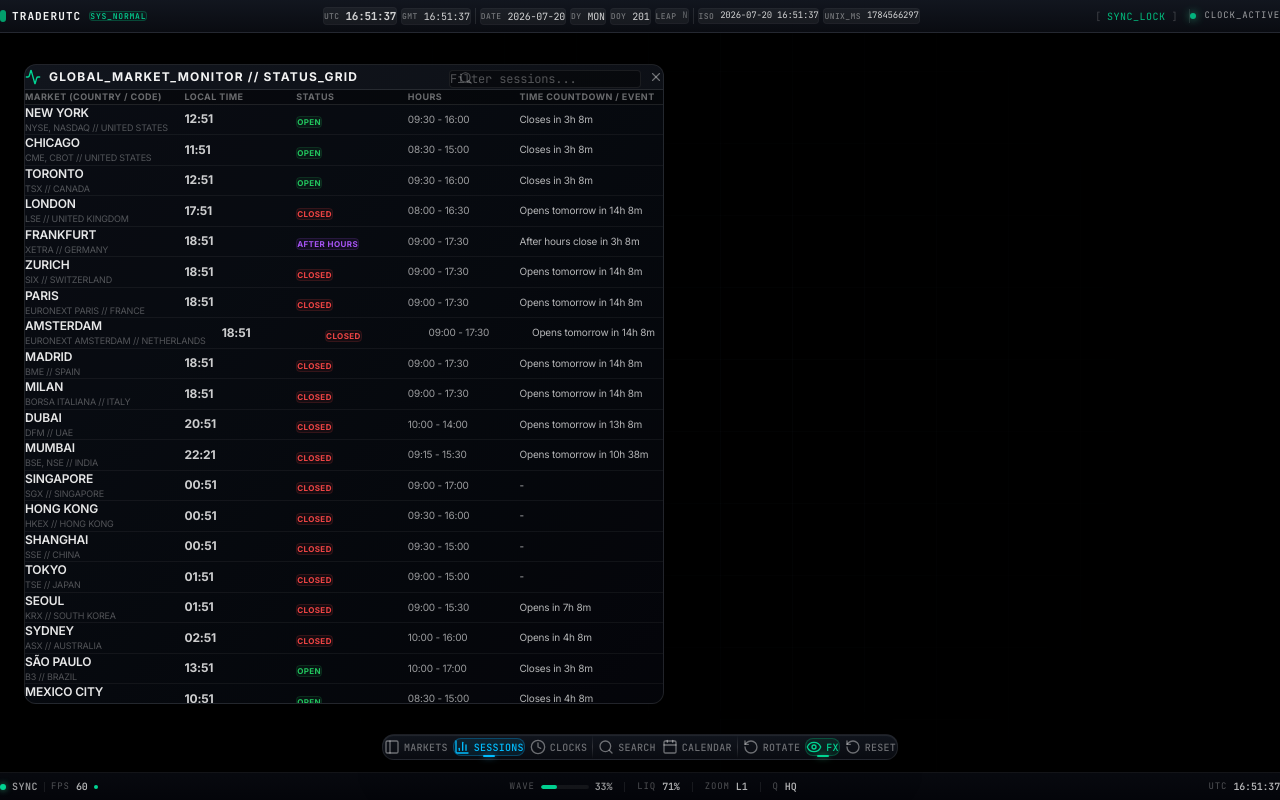
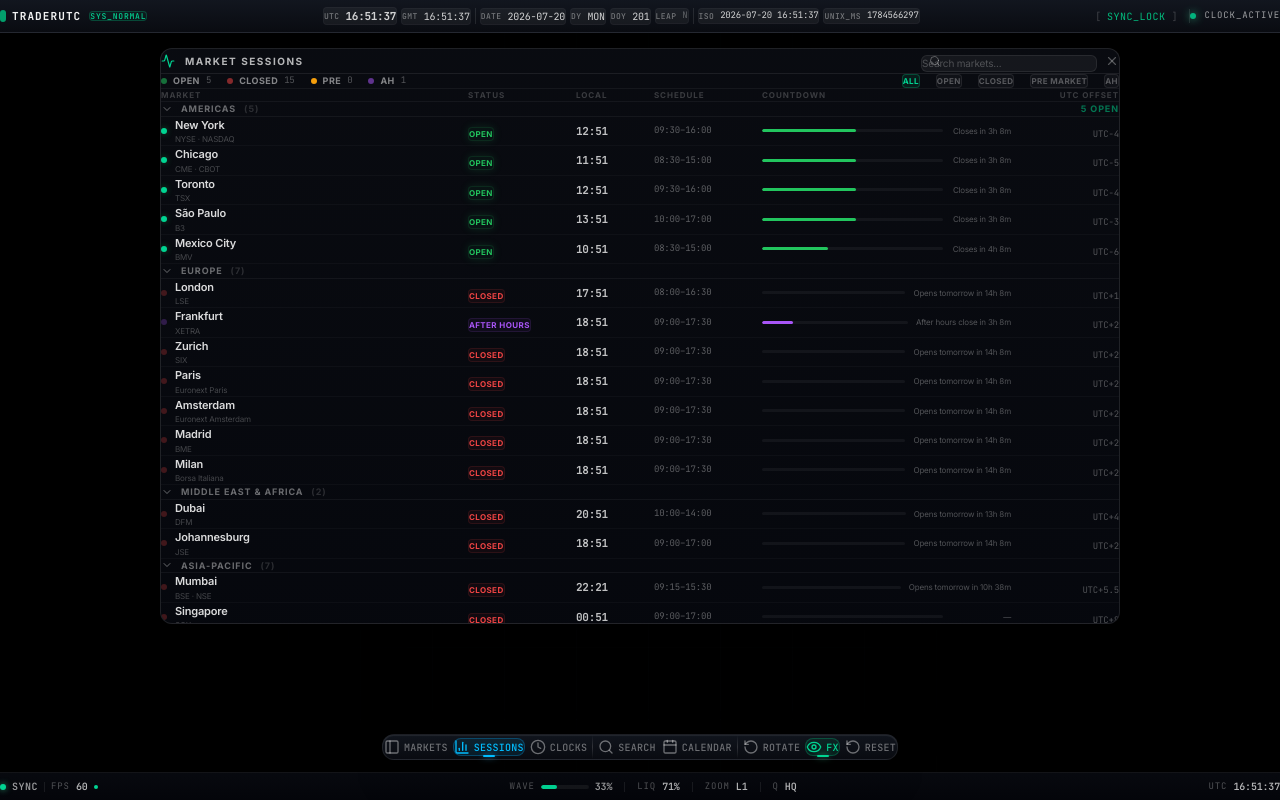
Before and after one commit to atmediallc/traderutc, a Next.js app: page / in a window 1280 px wide. Both pictures are taken after a click on the button "SESSIONS". Built offline with nearby package versions, Linux system fonts and the light colour scheme.

Commit message:
feat: enhance MarketSessionPanel with improved layout, filtering, and status display

```diff
--- a/src/features/markets/components/MarketSessionPanel.tsx
+++ b/src/features/markets/components/MarketSessionPanel.tsx
@@ -1,93 +1,248 @@
 /**
  * MarketSessionPanel Component
  *
- * A professional, high-density Bloomberg-style table displaying all markets,
- * their current local time, status, schedule, and time countdowns.
+ * Professional Bloomberg-inspired market sessions dashboard.
+ * Displays all global markets grouped by region with real-time status,
+ * local time, schedule, and animated countdown progress bars.
+ *
+ * Layout:
+ * ┌──────────────────────────────────────────────────┐
+ * │ 🔴 MARKET SESSIONS            [search] [filter] ✕│
+ * │ ● 6 OPEN  ● 4 CLOSED  ● 2 PRE  ● 1 AH         │
+ * ├──────────────────────────────────────────────────┤
+ * │  AMERICAS (5)                          [▾]       │
+ * │  🟢 NYSE · NASDAQ  OPEN  14:32  ████░░░ 3h      │
+ * │  ...                                              │
+ * │  EUROPE (4)                                       │
+ * │  ...                                              │
+ * └──────────────────────────────────────────────────┘
  */
 'use client';
 
+import { useState, useMemo } from 'react';
 import { motion, AnimatePresence } from 'framer-motion';
-import { X, Search, Activity } from 'lucide-react';
+import { X, Search, Activity, ChevronDown, ChevronRight } from 'lucide-react';
 import { useLayoutStore } from '@/features/layout/stores/layout.store';
-import { useMarketsStore } from '../stores/markets.store';
 import { useUTCStore } from '@/features/utc/stores/utc.store';
 import { getStatusColor } from '../hooks/useMarketStatus';
-import { marketIntelligenceEngine, Market } from '@/engines';
+import { marketIntelligenceEngine, Market, MARKETS } from '@/engines';
+import { cn } from '@/lib/utils';
+import type { MarketStatus } from '@/engines/shared/engine.types';
 
+/* ─── Region Definitions ─── */
+const REGIONS = [
+  {
+    id: 'americas',
+    label: 'Americas',
+    markets: ['NEW_YORK', 'CHICAGO', 'TORONTO', 'SAO_PAULO', 'MEXICO_CITY'],
+  },
+  {
+    id: 'europe',
+    label: 'Europe',
+    markets: ['LONDON', 'FRANKFURT', 'ZURICH', 'PARIS', 'AMSTERDAM', 'MADRID', 'MILAN'],
+  },
+  {
+    id: 'middle-east',
+    label: 'Middle East & Africa',
+    markets: ['DUBAI', 'JOHANNESBURG'],
+  },
+  {
+    id: 'asia-pacific',
+    label: 'Asia-Pacific',
+    markets: ['MUMBAI', 'SINGAPORE', 'HONG_KONG', 'SHANGHAI', 'TOKYO', 'SEOUL', 'SYDNEY'],
+  },
+];
+
+type FilterStatus = 'all' | 'OPEN' | 'CLOSED' | 'PRE_MARKET' | 'AFTER_HOURS';
+
+/* ─── Main Component ─── */
 export function MarketSessionPanel() {
-  const isOpen = useLayoutStore((s) => s.sessionPanelOpen);
-  const toggle = useLayoutStore((s) => s.toggleSessionPanel);
-  const selectMarket = useMarketsStore((s) => s.selectMarket);
-  const searchQuery = useMarketsStore((s) => s.searchQuery);
-  const setSearchQuery = useMarketsStore((s) => s.setSearchQuery);
-  const filteredMarkets = useMarketsStore((s) => s.filteredMarkets);
+  const { sessionPanelOpen, toggleSessionPanel } = useLayoutStore();
   const utcMs = useUTCStore((s) => s.utcMs);
+
+  const [search, setSearch] = useState('');
+  const [statusFilter, setStatusFilter] = useState<FilterStatus>('all');
+  const [collapsedRegions, setCollapsedRegions] = useState<Set<string>>(new Set());
+
+  /* Compute status for all markets */
+  const marketStatuses = useMemo(() => {
+    return MARKETS.map((m) => ({
+      market: m,
+      status: marketIntelligenceEngine.computeMarketStatus(m.id, utcMs),
+    }));
+  }, [utcMs]);
+
+  /* Filter by search + status */
+  const filtered = useMemo(() => {
+    const q = search.toLowerCase().trim();
+    return marketStatuses.filter(({ market, status }) => {
+      const matchesSearch =
+        !q ||
+        market.city.toLowerCase().includes(q) ||
+        market.country.toLowerCase().includes(q) ||
+        market.exchanges.some((e) => e.toLowerCase().includes(q));
+      const matchesStatus = statusFilter === 'all' || status.status === statusFilter;
+      return matchesSearch && matchesStatus;
+    });
+  }, [marketStatuses, search, statusFilter]);
+
+  /* Summary counts */
+  const counts = useMemo(() => {
+    const c: Record<string, number> = { OPEN: 0, CLOSED: 0, PRE_MARKET: 0, AFTER_HOURS: 0 };
+    marketStatuses.forEach(({ status }) => {
+      if (status.status in c) c[status.status]++;
+    });
+    return c;
+  }, [marketStatuses]);
+
+  const toggleRegion = (id: string) => {
+    setCollapsedRegions((prev) => {
+      const next = new Set(prev);
+      if (next.has(id)) next.delete(id);
+      else next.add(id);
+      return next;
+    });
+  };
 
   return (
     <AnimatePresence>
-      {isOpen && (
+      {sessionPanelOpen && (
         <motion.div
-          initial={{ opacity: 0, x: -20 }}
-          animate={{ opacity: 1, x: 0 }}
-          exit={{ opacity: 0, x: -20 }}
-          transition={{ duration: 0.2 }}
-          className="absolute left-6 top-16 bottom-24 z-40 w-160 max-w-[calc(100vw-3rem)] border border-white/10 rounded-xl overflow-hidden shadow-[0_20px_50px_rgba(0,0,0,0.85)] flex flex-col font-sans"
+          initial={{ opacity: 0, y: -12, scale: 0.98 }}
+          animate={{ opacity: 1, y: 0, scale: 1 }}
+          exit={{ opacity: 0, y: -12, scale: 0.98 }}
+          transition={{ duration: 0.22, ease: [0.23, 1, 0.32, 1] }}
+          className="absolute top-12 left-1/2 -translate-x-1/2 z-50 w-240 max-h-[72vh] rounded-xl border border-white/10 shadow-[0_24px_80px_-12px_rgba(0,0,0,0.9)] overflow-hidden flex flex-col"
           style={{
-            background: 'linear-gradient(135deg, rgba(15,20,30,0.8) 0%, rgba(5,7,12,0.95) 100%)',
-            backdropFilter: 'blur(20px)',
-            WebkitBackdropFilter: 'blur(20px)',
+            background: 'linear-gradient(180deg, rgba(10,12,18,0.92) 0%, rgba(6,8,14,0.96) 100%)',
+            backdropFilter: 'blur(24px)',
           }}
         >
-          {/* Header */}
-          <div className="flex items-center justify-between p-4 border-b border-white/10 bg-white/2">
+          {/* ─── Header ─── */}
+          <div className="flex items-center justify-between px-4 py-2.5 border-b border-white/8 shrink-0">
+            <div className="flex items-center gap-2.5">
+              <Activity className="w-3.5 h-3.5 text-emerald-400" />
+              <span className="text-[10px] font-bold text-white/70 uppercase tracking-[0.15em]">
+                Market Sessions
+              </span>
+            </div>
+
             <div className="flex items-center gap-2">
-              <Activity className="w-4 h-4 text-emerald-400" />
-              <h2 className="text-xs font-bold tracking-widest text-white/95 uppercase">
-                GLOBAL_MARKET_MONITOR // STATUS_GRID
-              </h2>
-            </div>
-            <div className="flex items-center gap-2">
+              {/* Search */}
               <div className="relative">
-                <Search className="absolute left-2.5 top-1.5 w-3.5 h-3.5 text-white/30" />
+                <Search className="absolute left-2 top-1/2 -translate-y-1/2 w-3 h-3 text-white/30" />
                 <input
                   type="text"
-                  placeholder="Filter sessions..."
-                  value={searchQuery}
-                  onChange={(e) => setSearchQuery(e.target.value)}
-                  className="bg-black/40 border border-white/8 rounded pl-8 pr-3 py-1 text-xs font-mono text-white/80 placeholder:text-white/30 focus:outline-none focus:border-emerald-500/50 transition-colors w-48"
+                  placeholder="Search markets..."
+                  value={search}
+                  onChange={(e) => setSearch(e.target.value)}
+                  className="w-44 rounded-md border border-white/8 bg-white/5 pl-7 pr-2 py-1 text-[10px] text-white/80 placeholder-white/25 outline-none focus:border-emerald-500/30 transition-colors"
                 />
               </div>
+
               <button
-                onClick={toggle}
-                className="p-1 rounded text-white/40 hover:bg-white/5 hover:text-white transition-colors"
+                onClick={toggleSessionPanel}
+                className="text-white/30 hover:text-white/70 transition-colors p-1"
               >
                 <X className="w-3.5 h-3.5" />
               </button>
             </div>
           </div>
 
-          {/* Table Header */}
-          <div className="grid grid-cols-[1.5fr_1fr_1fr_1fr_1.5fr] gap-4 px-4 py-2 border-b border-white/10 bg-black/40 text-[9px] font-bold text-white/40 uppercase tracking-wider">
-            <div>Market (Country / Code)</div>
-            <div>Local Time</div>
-            <div>Status</div>
-            <div>Hours</div>
-            <div>Time Countdown / Event</div>
+          {/* ─── Summary Bar ─── */}
+          <div className="flex items-center gap-4 px-4 py-2 border-b border-white/5 shrink-0">
+            <StatusPip label="OPEN" count={counts.OPEN} />
+            <StatusPip label="CLOSED" count={counts.CLOSED} />
+            <StatusPip label="PRE" count={counts.PRE_MARKET} />
+            <StatusPip label="AH" count={counts.AFTER_HOURS} />
+
+            <div className="flex-1" />
+
+            {/* Filter chips */}
+            {(['all', 'OPEN', 'CLOSED', 'PRE_MARKET', 'AFTER_HOURS'] as FilterStatus[]).map((f) => (
+              <button
+                key={f}
+                onClick={() => setStatusFilter(f)}
+                className={cn(
+                  'px-2 py-0.5 rounded text-[8px] font-bold uppercase tracking-wider border transition-all duration-150',
+                  statusFilter === f
+                    ? 'border-emerald-500/30 bg-emerald-500/10 text-emerald-400'
+                    : 'border-white/8 bg-white/3 text-white/30 hover:text-white/50'
+                )}
+              >
+                {f === 'all' ? 'All' : f === 'AFTER_HOURS' ? 'AH' : f.replace('_', ' ')}
+              </button>
+            ))}
           </div>
 
-          <div className="flex-1 overflow-y-auto scrollbar-hide bg-black/15">
-            {/* Search results */}
-            {filteredMarkets.map((market) => (
-              <MarketRow
-                key={market.id}
-                market={market}
-                utcMs={utcMs}
-                onClick={() => selectMarket(market.id)}
-              />
-            ))}
-            {filteredMarkets.length === 0 && (
-              <div className="p-8 text-center text-xs text-white/30">
-                No matching telemetry channels for &quot;{searchQuery}&quot;
+          {/* ─── Column Headers ─── */}
+          <div className="grid grid-cols-[1.2fr_100px_70px_100px_1fr_100px] gap-2 px-4 py-1.5 text-[8px] font-bold text-white/20 uppercase tracking-[0.12em] border-b border-white/5 shrink-0">
+            <div>Market</div>
+            <div>Status</div>
+            <div>Local</div>
+            <div>Schedule</div>
+            <div>Countdown</div>
+            <div className="text-right">UTC Offset</div>
+          </div>
+
+          {/* ─── Market Groups ─── */}
+          <div className="overflow-y-auto flex-1 min-h-0">
+            {REGIONS.map((region) => {
+              const regionMarkets = filtered.filter((f) =>
+                region.markets.includes(f.market.id)
+              );
+              if (regionMarkets.length === 0) return null;
+              const isCollapsed = collapsedRegions.has(region.id);
+
+              return (
+                <div key={region.id}>
+                  {/* Region Header */}
+                  <button
+                    onClick={() => toggleRegion(region.id)}
+                    className="w-full flex items-center gap-2 px-4 py-1.5 text-[9px] font-bold text-white/40 uppercase tracking-widest border-b border-white/5 hover:bg-white/2 transition-colors"
+                  >
+                    {isCollapsed ? (
+                      <ChevronRight className="w-3 h-3" />
+                    ) : (
+                      <ChevronDown className="w-3 h-3" />
+                    )}
+                    <span>{region.label}</span>
+                    <span className="text-white/15">({regionMarkets.length})</span>
+                    <div className="flex-1" />
+                    {/* Open count in region */}
+                    {regionMarkets.filter((r) => r.status.status === 'OPEN').length > 0 && (
+                      <span className="text-emerald-500/60">
+                        {regionMarkets.filter((r) => r.status.status === 'OPEN').length} open
+                      </span>
+                    )}
+                  </button>
+
+                  {/* Market Rows */}
+                  <AnimatePresence initial={false}>
+                    {!isCollapsed && (
+                      <motion.div
+                        initial={{ height: 0, opacity: 0 }}
+                        animate={{ height: 'auto', opacity: 1 }}
+                        exit={{ height: 0, opacity: 0 }}
+                        transition={{ duration: 0.2 }}
+                      >
+                        {regionMarkets.map(({ market, status }) => (
+                          <MarketRow
+                            key={market.id}
+                            market={market}
+                            status={status}
+                          />
+                        ))}
+                      </motion.div>
+                    )}
+                  </AnimatePresence>
+                </div>
+              );
+            })}
+
+            {filtered.length === 0 && (
+              <div className="flex items-center justify-center py-8 text-[10px] text-white/20">
+                No markets match filters
               </div>
             )}
           </div>
@@ -97,48 +252,126 @@ export function MarketSessionPanel() {
   );
 }
 
-function MarketRow({ market, utcMs, onClick }: { market: Market; utcMs: number; onClick: () => void }) {
-  const status = marketIntelligenceEngine.computeMarketStatus(market.id, utcMs);
+/* ─── Sub-components ─── */
+
+function StatusPip({ label, count }: { label: string; count: number }) {
+  const color = getStatusColor(label === 'PRE' ? 'PRE_MARKET' : label === 'AH' ? 'AFTER_HOURS' : label);
+  return (
+    <div className="flex items-center gap-1.5">
+      <span
+        className={cn(
+          'w-1.5 h-1.5 rounded-full',
+          count > 0 && 'animate-pulse'
+        )}
+        style={{ backgroundColor: color }}
+      />
+      <span className="text-[9px] font-bold text-white/50 uppercase tracking-wider">{label}</span>
+      <span className="text-[9px] font-mono text-white/30">{count}</span>
+    </div>
+  );
+}
+
+function MarketRow({ market, status }: { market: Market; status: { status: MarketStatus; localTime: string; utcOffset: number; nextChangeText: string | null; msUntilNextChange: number | null } }) {
   const statusColor = getStatusColor(status.status);
+  const isOpen = status.status === 'OPEN';
+  const progress = computeSessionProgress(market, status);
 
   return (
-    <div
-      onClick={onClick}
-      className="grid grid-cols-[1.5fr_1fr_1fr_1fr_1.5fr] gap-4 px-4 py-2.5 border-b border-white/5 hover:bg-white/5 transition-colors cursor-pointer group items-center"
-    >
-      <div className="flex flex-col">
-        <span className="text-xs font-semibold text-white/90 group-hover:text-emerald-400 transition-colors">
-          {market.city.toUpperCase()}
-        </span>
-        <span className="text-[9px] text-white/30 uppercase truncate">
-          {market.exchanges.join(', ')}{' // '}{market.country}
-        </span>
+    <div className="grid grid-cols-[1.2fr_100px_70px_100px_1fr_100px] gap-2 px-4 py-2.5 border-b border-white/3 hover:bg-white/2 transition-colors items-center group">
+      {/* Market Name */}
+      <div className="flex items-center gap-2 min-w-0">
+        {isOpen && (
+          <span className="w-1.5 h-1.5 rounded-full bg-emerald-400 shrink-0 shadow-[0_0_6px_rgba(34,197,94,0.4)]" />
+        )}
+        {!isOpen && (
+          <span className="w-1.5 h-1.5 rounded-full shrink-0" style={{ backgroundColor: `${statusColor}40` }} />
+        )}
+        <div className="min-w-0">
+          <div className="text-[11px] font-semibold text-white/85 truncate">
+            {market.city}
+          </div>
+          <div className="text-[8px] text-white/25 truncate">
+            {market.exchanges.join(' · ')}
+          </div>
+        </div>
       </div>
 
-      <div suppressHydrationWarning className="text-xs font-bold text-white/80">
-        {status.localTime.slice(0, 5)}
-      </div>
-
+      {/* Status Badge */}
       <div>
         <span
-          className="px-2 py-0.5 rounded text-[8px] font-bold tracking-wider uppercase border"
+          className={cn(
+            'inline-flex items-center px-1.5 py-0.5 rounded text-[8px] font-bold tracking-wider uppercase border',
+            isOpen && 'shadow-[0_0_8px_rgba(34,197,94,0.15)]'
+          )}
           style={{
             color: statusColor,
-            backgroundColor: `${statusColor}10`,
-            borderColor: `${statusColor}25`,
+            backgroundColor: `${statusColor}0D`,
+            borderColor: `${statusColor}20`,
           }}
         >
           {status.status.replace('_', ' ')}
         </span>
       </div>
 
-      <div className="text-[10px] text-white/60">
-        {market.openLocal} - {market.closeLocal}
+      {/* Local Time */}
+      <div
+        suppressHydrationWarning
+        className="text-[11px] font-mono font-bold text-white/75 tabular-nums"
+      >
+        {status.localTime.slice(0, 5)}
       </div>
 
-      <div className="text-[10px] text-white/70">
-        {status.nextChangeText || '-'}
+      {/* Schedule */}
+      <div className="text-[9px] text-white/35 font-mono tabular-nums">
+        {market.openLocal}–{market.closeLocal}
+      </div>
+
+      {/* Countdown Bar */}
+      <div className="flex items-center gap-2">
+        <div className="flex-1 h-0.75 bg-white/5 rounded-full overflow-hidden">
+          <motion.div
+            className="h-full rounded-full"
+            style={{ backgroundColor: statusColor }}
+            initial={{ width: 0 }}
+            animate={{ width: `${progress}%` }}
+            transition={{ duration: 0.5, ease: 'easeOut' }}
+          />
+        </div>
+        <span className="text-[8px] text-white/30 whitespace-nowrap min-w-15 text-right">
+          {status.nextChangeText || '—'}
+        </span>
+      </div>
+
+      {/* UTC Offset */}
+      <div className="text-right">
+        <span className="text-[9px] font-mono text-white/30 tabular-nums">
+          UTC{status.utcOffset >= 0 ? '+' : ''}{status.utcOffset}
+        </span>
       </div>
     </div>
   );
 }
+
+/* ─── Helpers ─── */
+
+/**
+ * Compute how far through the current trading session we are (0-100%).
+ * If market is closed, returns 0.
+ */
+function computeSessionProgress(
+  market: Market,
+  status: { status: MarketStatus; msUntilNextChange: number | null }
+): number {
+  if (status.status !== 'OPEN' && status.status !== 'AFTER_HOURS') return 0;
+
+  // Approximate session duration in ms (rough: open to close)
+  // Use msUntilNextChange as remaining time, estimate total session as ~6.5h for regular
+  const sessionDurationMs = status.status === 'AFTER_HOURS'
+    ? 4 * 3600 * 1000  // ~4h after-hours
+    : 6.5 * 3600 * 1000; // ~6.5h regular session
+
+  const remaining = status.msUntilNextChange ?? 0;
+  const elapsed = Math.max(0, sessionDurationMs - remaining);
+
+  return Math.min(100, Math.max(0, (elapsed / sessionDurationMs) * 100));
+}
```
